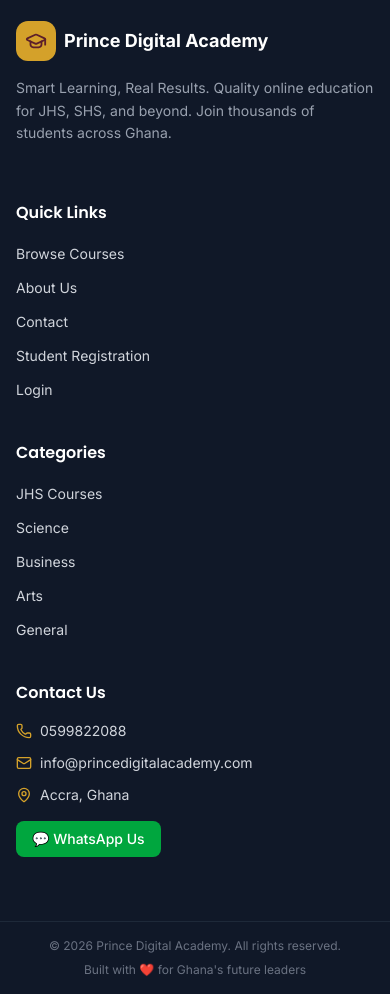
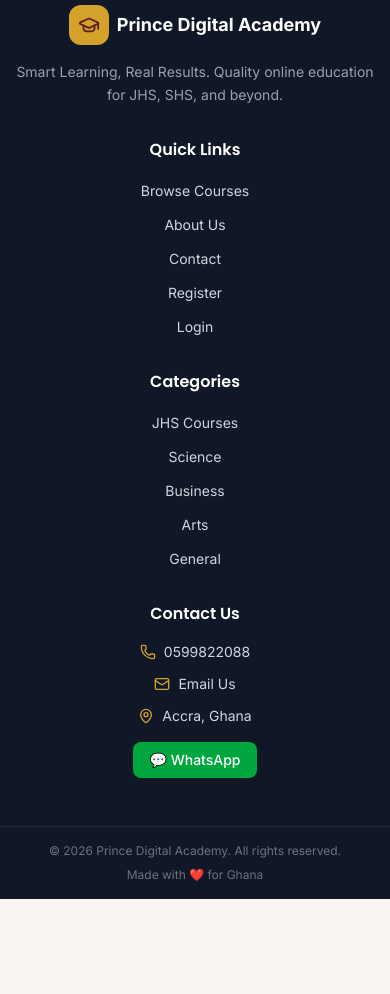
Before and after one commit to cyberblackout/prince-digital-academy, a Next.js app: page / in a window 390 px wide. Shown: the part 8100-9094 px from the top of the page. After the commit the page ends 8999 px from the top, so only its background shows below. Built offline with nearby package versions, Linux system fonts and the light colour scheme; no server answers.

Commit message:
Centered footer content for better mobile layout

```diff
--- a/src/components/layout/Footer.tsx
+++ b/src/components/layout/Footer.tsx
@@ -6,37 +6,37 @@
   return (
     <footer className="bg-gray-900 text-gray-300">
       {/* Main Footer */}
-      <div className="max-w-7xl mx-auto px-4 py-16">
-        <div className="grid grid-cols-1 md:grid-cols-2 lg:grid-cols-4 gap-10">
+      <div className="max-w-7xl mx-auto px-4 sm:px-6 lg:px-8 py-12 sm:py-16">
+        <div className="grid grid-cols-1 md:grid-cols-2 lg:grid-cols-4 gap-8 lg:gap-10">
           {/* Brand */}
-          <div>
-            <div className="flex items-center gap-2 mb-4">
+          <div className="text-center md:text-left">
+            <div className="flex items-center justify-center md:justify-start gap-2 mb-4">
               <div className="w-10 h-10 rounded-xl bg-secondary flex items-center justify-center">
                 <GraduationCap size={22} className="text-primary-dark" />
               </div>
               <span className="font-bold text-lg text-white">{SITE_NAME}</span>
             </div>
-            <p className="text-sm leading-relaxed text-gray-400 mb-4">
-              Smart Learning, Real Results. Quality online education for JHS, SHS, and beyond. Join thousands of students across Ghana.
+            <p className="text-sm leading-relaxed text-gray-400 text-center md:text-left">
+              Smart Learning, Real Results. Quality online education for JHS, SHS, and beyond.
             </p>
           </div>
 
           {/* Quick Links */}
-          <div>
-            <h4 className="text-white font-semibold mb-4">Quick Links</h4>
-            <ul className="space-y-2.5">
+          <div className="text-center md:text-left">
+            <h4 className="text-white font-semibold mb-4 text-center md:text-left">Quick Links</h4>
+            <ul className="space-y-2.5 text-center md:text-left">
               <li><Link href="/courses" className="text-sm hover:text-secondary transition-colors">Browse Courses</Link></li>
               <li><Link href="/about" className="text-sm hover:text-secondary transition-colors">About Us</Link></li>
               <li><Link href="/contact" className="text-sm hover:text-secondary transition-colors">Contact</Link></li>
-              <li><Link href="/register" className="text-sm hover:text-secondary transition-colors">Student Registration</Link></li>
+              <li><Link href="/register" className="text-sm hover:text-secondary transition-colors">Register</Link></li>
               <li><Link href="/login" className="text-sm hover:text-secondary transition-colors">Login</Link></li>
             </ul>
           </div>
 
           {/* Categories */}
-          <div>
-            <h4 className="text-white font-semibold mb-4">Categories</h4>
-            <ul className="space-y-2.5">
+          <div className="text-center md:text-left">
+            <h4 className="text-white font-semibold mb-4 text-center md:text-left">Categories</h4>
+            <ul className="space-y-2.5 text-center md:text-left">
               <li><Link href="/courses?category=jhs" className="text-sm hover:text-secondary transition-colors">JHS Courses</Link></li>
               <li><Link href="/courses?category=science" className="text-sm hover:text-secondary transition-colors">Science</Link></li>
               <li><Link href="/courses?category=business" className="text-sm hover:text-secondary transition-colors">Business</Link></li>
@@ -46,30 +46,30 @@
           </div>
 
           {/* Contact */}
-          <div>
-            <h4 className="text-white font-semibold mb-4">Contact Us</h4>
-            <ul className="space-y-3">
-              <li className="flex items-start gap-2">
-                <Phone size={16} className="text-secondary mt-0.5 flex-shrink-0" />
+          <div className="text-center md:text-left">
+            <h4 className="text-white font-semibold mb-4 text-center md:text-left">Contact Us</h4>
+            <ul className="space-y-3 text-center md:text-left">
+              <li className="flex items-center justify-center md:justify-start gap-2">
+                <Phone size={16} className="text-secondary flex-shrink-0" />
                 <a href={`tel:${SITE_PHONE}`} className="text-sm hover:text-secondary transition-colors">{SITE_PHONE}</a>
               </li>
-              <li className="flex items-start gap-2">
-                <Mail size={16} className="text-secondary mt-0.5 flex-shrink-0" />
-                <a href={`mailto:${SITE_EMAIL}`} className="text-sm hover:text-secondary transition-colors">{SITE_EMAIL}</a>
+              <li className="flex items-center justify-center md:justify-start gap-2">
+                <Mail size={16} className="text-secondary flex-shrink-0" />
+                <a href={`mailto:${SITE_EMAIL}`} className="text-sm hover:text-secondary transition-colors">Email Us</a>
               </li>
-              <li className="flex items-start gap-2">
-                <MapPin size={16} className="text-secondary mt-0.5 flex-shrink-0" />
+              <li className="flex items-center justify-center md:justify-start gap-2">
+                <MapPin size={16} className="text-secondary flex-shrink-0" />
                 <span className="text-sm">Accra, Ghana</span>
               </li>
             </ul>
-            <div className="mt-4">
+            <div className="mt-4 flex justify-center md:justify-start">
               <a
                 href={`https://wa.me/${WHATSAPP_NUMBER}`}
                 target="_blank"
                 rel="noopener noreferrer"
                 className="inline-flex items-center gap-2 bg-green-600 text-white px-4 py-2 rounded-lg text-sm font-medium hover:bg-green-700 transition-colors"
               >
-                💬 WhatsApp Us
+                💬 WhatsApp
               </a>
             </div>
           </div>
@@ -78,12 +78,12 @@
 
       {/* Bottom Bar */}
       <div className="border-t border-gray-800">
-        <div className="max-w-7xl mx-auto px-4 py-4 flex flex-col sm:flex-row items-center justify-between gap-2">
-          <p className="text-xs text-gray-500">
+        <div className="max-w-7xl mx-auto px-4 py-4 flex flex-col sm:flex-row items-center justify-center sm:justify-between gap-2">
+          <p className="text-xs text-gray-500 text-center">
             © {new Date().getFullYear()} {SITE_NAME}. All rights reserved.
           </p>
-          <p className="text-xs text-gray-500">
-            Built with ❤️ for Ghana&apos;s future leaders
+          <p className="text-xs text-gray-500 text-center">
+            Made with ❤️ for Ghana
           </p>
         </div>
       </div>
```
